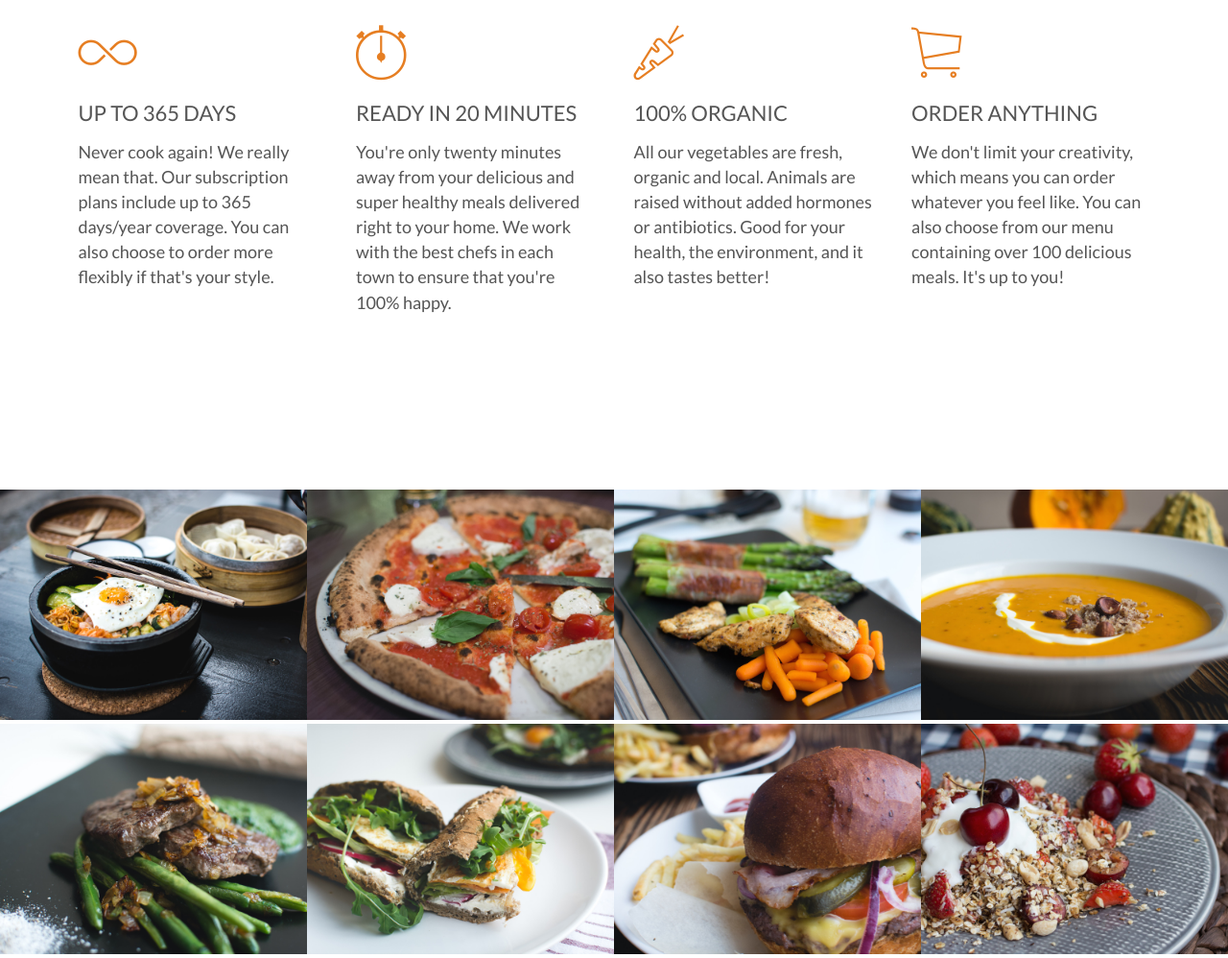
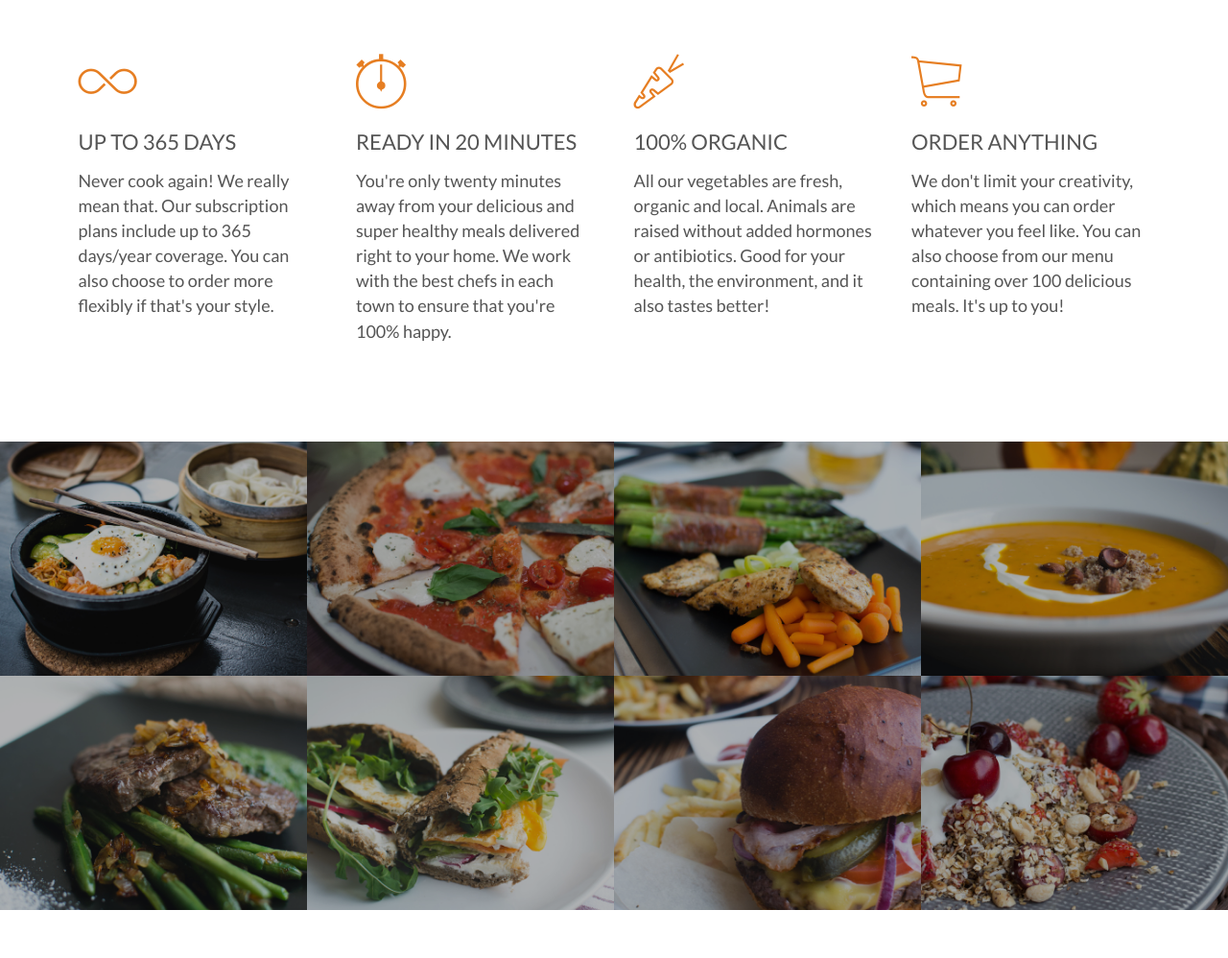
Before and after one commit to tjfrahme/web_design, a plain HTML site: page Udemy/Omnifood/index.html in a window 1280 px wide. Shown: the part 1050-2048 px from the top of the page at 96% size. After the commit the page ends 1998 px from the top, so only its background shows below. Drawn offline with Linux system fonts and the light colour scheme; files whose address does not match are found by name.

Commit message:
meal section

```diff
--- a/Udemy/Omnifood/resources/css/style.css
+++ b/Udemy/Omnifood/resources/css/style.css
@@ -195,8 +195,20 @@ header {
 }
 
 /*--------------------------------------*/
+/* Features*/
+/*--------------------------------------*/
+
+.section-features .long-copy {
+    margin-bottom: 30px;
+}
+
+/*--------------------------------------*/
 /* Meals*/
 /*--------------------------------------*/
+
+.section-meals {
+    padding: 0;    /* removes padding to bring it close */
+}
 
 .meals-showcase {
     list-style: none;
@@ -212,9 +224,19 @@ header {
 .meal-photo {
     width: 100%;   /* means it has same width as it contianer parent */
     margin: 0;
+    overflow: hidden;
+    background-color: #000;   /* makes background image black so darker with opacity */
 }
 
 .meal-photo img {
+    opacity: 0.7;
     width: 100%;
     height: auto;
+    transform: scale(1.15);
+    transition: transform 0.5s, opacity 0.5s;
 }
+
+.meal-photo img:hover {
+    opacity: 1;
+    transform: scale(1.03);
+}
```
